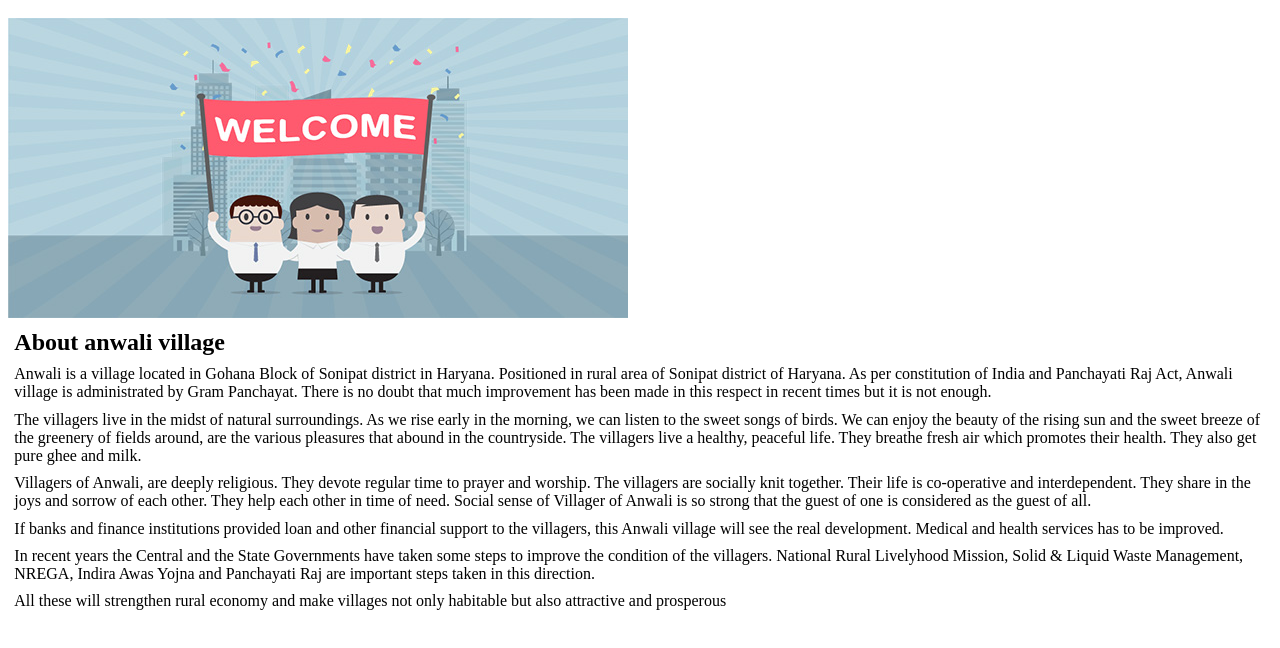
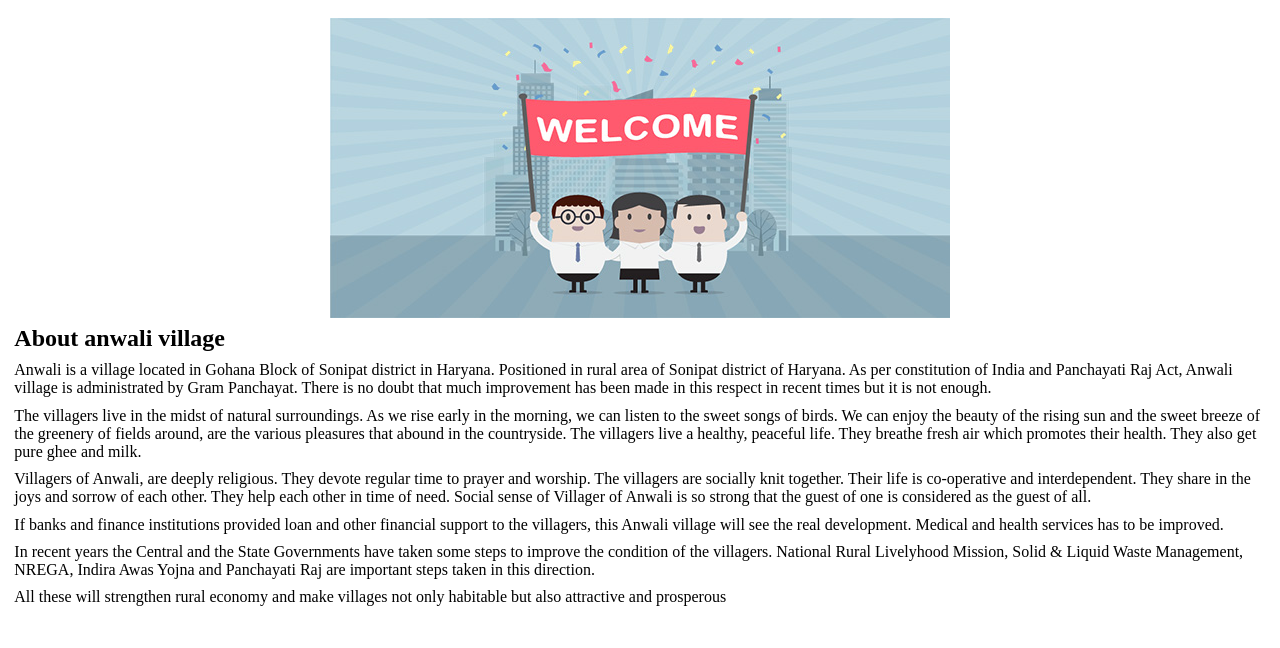
Before and after one commit to mohitanwali/Anwali-village, a plain HTML site: page index.html in a window 1280 px wide. Shown: the part 124-772 px from the top of the page. Drawn offline with Linux system fonts and the light colour scheme.

Commit message:
Update heading.css
image css

```diff
--- a/css/heading.css
+++ b/css/heading.css
@@ -10,3 +10,11 @@ p{
 	margin: 0.25%;
     padding: 0.25%;
 }
+img {
+  display: block;
+  margin-left: auto;
+  margin-right: auto;
+
+  max-width: auto;
+  height: auto;
+}
```
